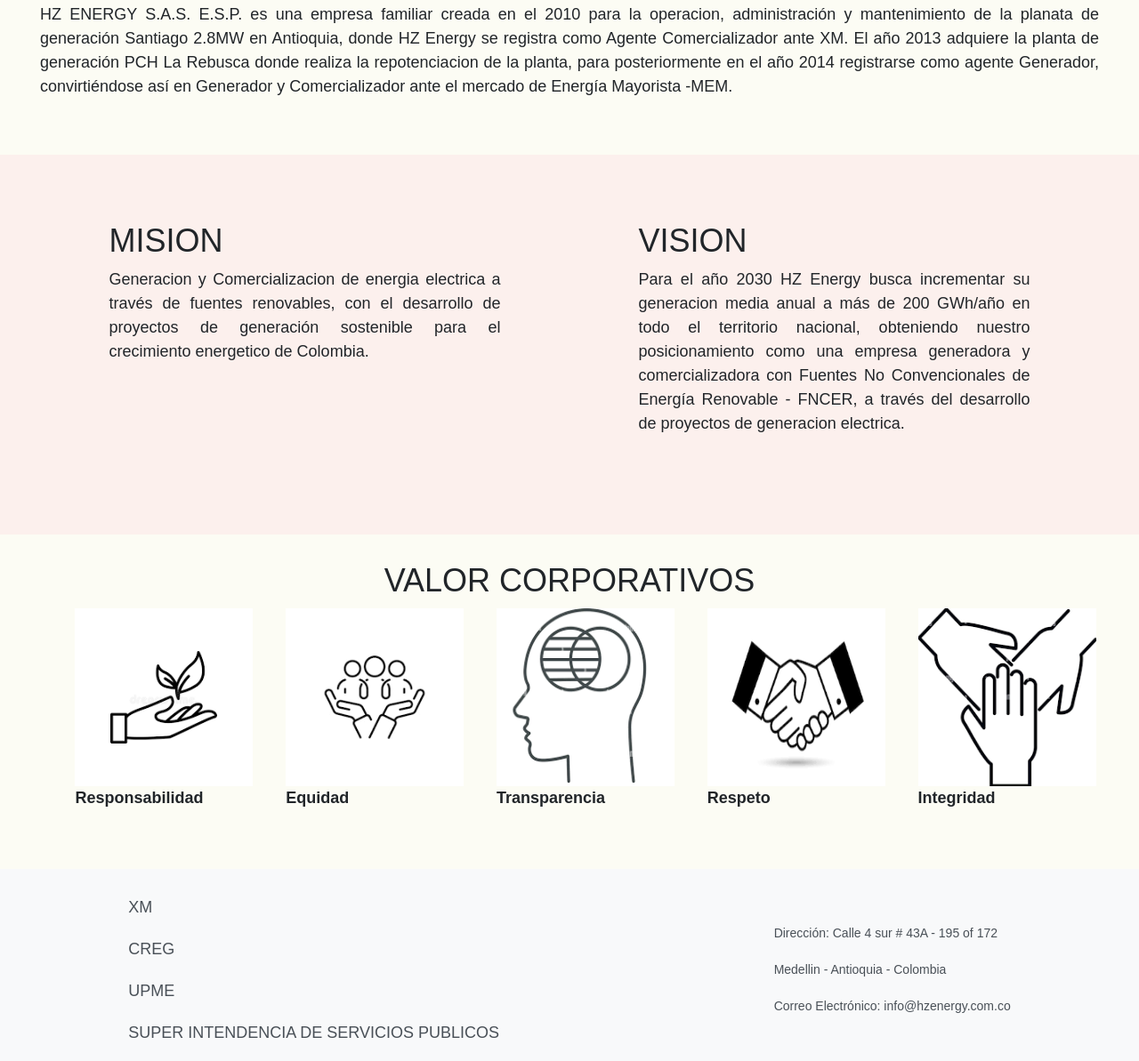
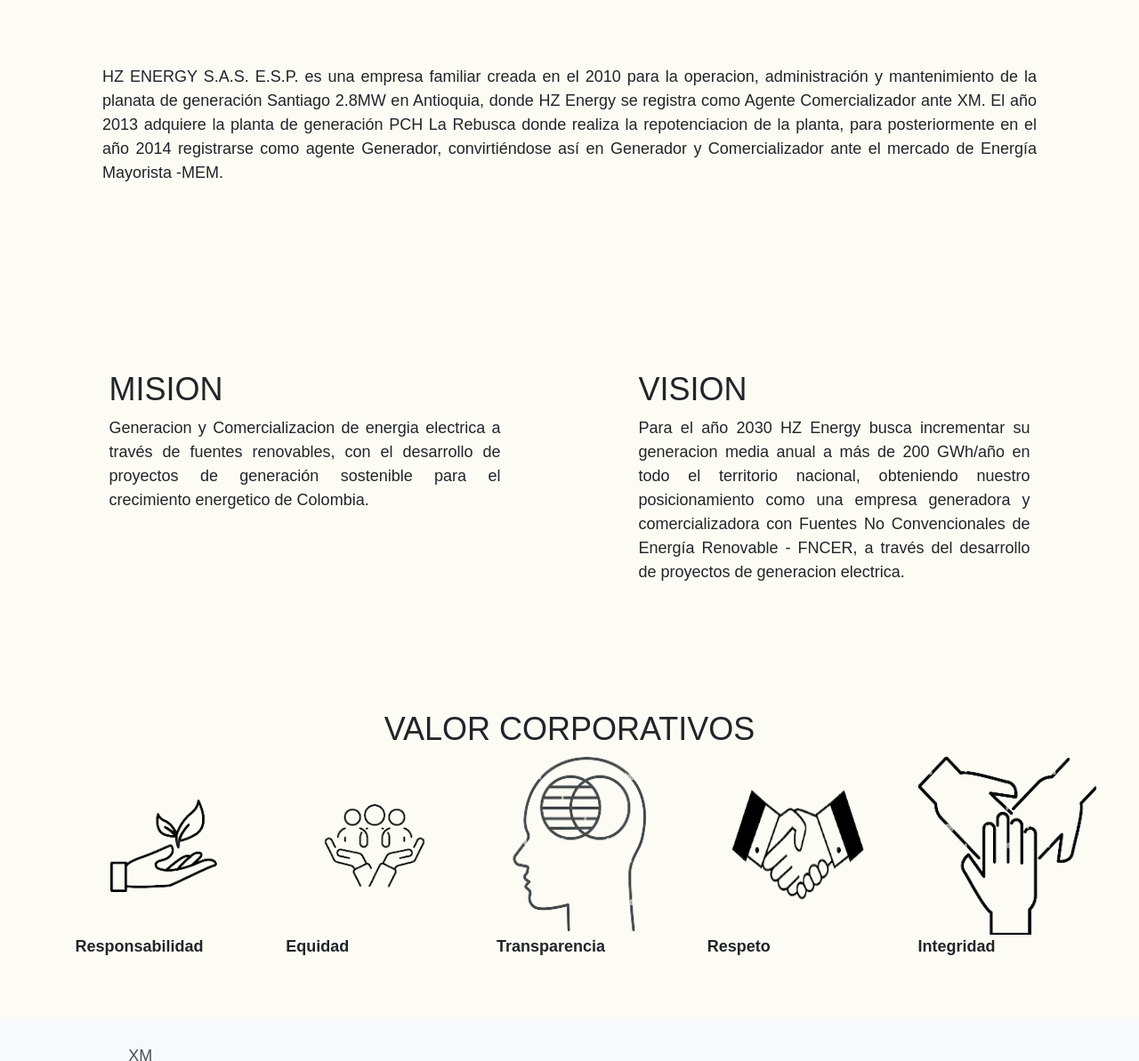
Before and after one commit to JuanZuluaga1/HZ-ENERGY, a plain HTML site: page pages/nosotros.html in a window 1280 px wide. Shown: the part 848-2041 px from the top of the page at 89% size. Drawn offline with nearby package versions, Linux system fonts and the light colour scheme.

Commit message:
modificaciones pag nosotros

```diff
--- a/css/style.css
+++ b/css/style.css
@@ -115,8 +115,10 @@
     text-align: justify; }
     .main-nosotros section .article-nosotros h2 {
       text-align: center; }
+    .main-nosotros section .article-nosotros p {
+      padding: 70px; }
   .main-nosotros section .article-nosotros-2 {
-    background-color: #fcf0edfb;
+    background-color: rgba(250, 250, 235, 0.534);
     padding: 30px;
     text-align: justify; }
     .main-nosotros section .article-nosotros-2 ul {
@@ -384,13 +386,16 @@
     font-size: 14px;
     color: #495057;
     padding: 10px; }
-  .contenedor .copyright {
+
+.copyright {
+  display: flex;
+  justify-content: center;
+  text-align: center;
+  color: #495057;
+  padding: 20px; }
+  .copyright p {
     text-align: center;
-    color: #495057;
-    padding: 20px; }
-    .contenedor .copyright p {
-      text-align: center;
-      margin: 20px; }
+    margin: 20px; }
 
 @media (max-width: 1440px) {
   .copyright {
--- a/pages/nosotros.html
+++ b/pages/nosotros.html
@@ -62,23 +62,23 @@
                 <h2>VALOR CORPORATIVOS</h2>
                 <ul>
                     <li>
-                        <img src="./resources/logo responsabilidad.png" alt="Responsabilidad">
+                        <img src="./resources/logo_responsabilidad-sin-fondo.png" alt="Responsabilidad">
                         <p>Responsabilidad</p>
                     </li>
                     <li>
-                        <img src="./resources/logo equidad.png" alt="Equidad">
+                        <img src="./resources/logo_equidad-sin-fondo.png" alt="Equidad">
                         <p>Equidad</p>
                     </li>
                     <li>
-                        <img src="./resources/logo transparencia.png" alt="Transparencia">
+                        <img src="./resources/logo_transparencia-sin-fondo.png" alt="Transparencia">
                         <p>Transparencia</p>
                     </li>
                     <li>
-                        <img src="./resources/logo respeto.png" alt="Respeto">
+                        <img src="./resources/logo_respeto-sin-fondo.png" alt="Respeto">
                         <p>Respeto</p>
                     </li>
                     <li>
-                        <img src="./resources/Logo integridad.png" alt="Integridad">
+                        <img src="./resources/Logo_integridad-sin fondo.png" alt="Integridad">
                         <p>Integridad</p>
                     </li>
                 </ul>
--- a/scss/sections/_footer.scss
+++ b/scss/sections/_footer.scss
@@ -24,7 +24,10 @@
         color: #495057;
         padding: 10px;
     }
-    .copyright {
+}
+.copyright {
+        display: flex;
+        justify-content: center;
         text-align: center;
         color: #495057;
         padding: 20px;
@@ -33,7 +36,6 @@
             margin: 20px;
         }
     }
-}
 
 // medias queries para el footer
 
--- a/scss/sections/_nosotros.scss
+++ b/scss/sections/_nosotros.scss
@@ -9,9 +9,12 @@
             h2{
                 text-align: center;
             }
+            p{
+                padding: 70px;
+            }
         }
         .article-nosotros-2{
-            background-color: #fcf0edfb;
+            background-color: rgba(250, 250, 235, 0.534);
             padding: 30px;
             text-align: justify;
 
```
Also changed, not shown: index.html (+4 -4 lines), pages/resources/Logo HZ_final.jpg (deleted), pages/resources/Logo integridad.png (deleted), pages/resources/Logo_integridad-sin fondo.png (added), pages/resources/logo equidad.png (deleted), pages/resources/logo respeto.png (deleted), pages/resources/logo responsabilidad.png (deleted), pages/resources/logo transparencia.png (deleted), pages/resources/logo_equidad-sin-fondo.png (added), pages/resources/logo_respeto-sin-fondo.png (added), pages/resources/logo_responsabilidad-sin-fondo.png (added), pages/resources/logo_transparencia-sin-fondo.png (added).
